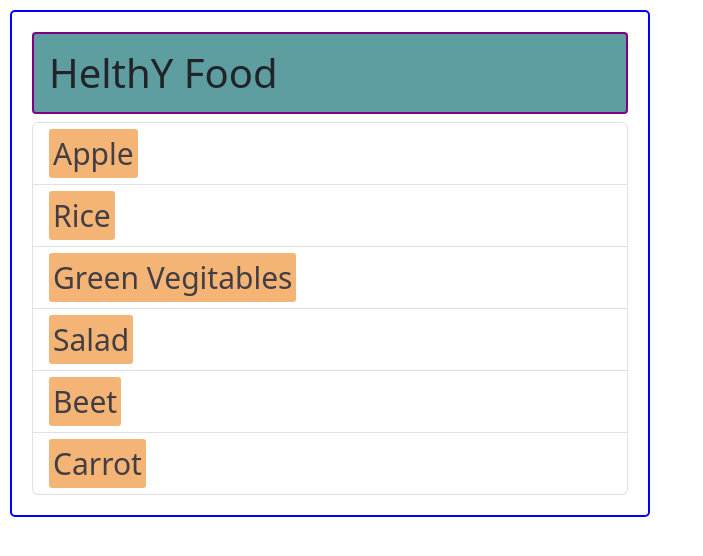
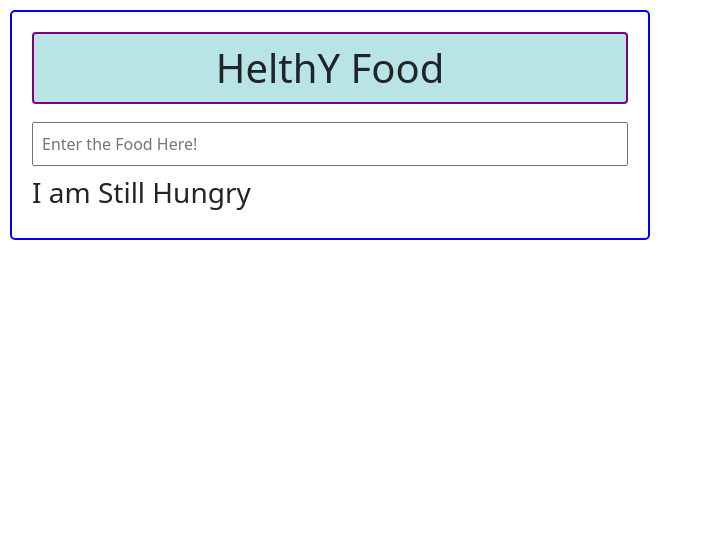
Before and after one commit to khotketan007/Node-JS, a React (Vite) app in the folder Projects/Learning-Fragment/: page / in a window 1280 px wide. Shown: the top 556 px of the page, without its empty margins (0-703 px from the left). Built offline with nearby package versions, Linux system fonts and the light colour scheme.

Commit message:
Some new Changes

```diff
--- a/Projects/Learning-Fragment/src/App.css
+++ b/Projects/Learning-Fragment/src/App.css
@@ -1,7 +1,8 @@
 .food-heading {
   padding: 10px;
   border: 2px solid purple;
-  background-color: cadetblue;
-  padding: 15px;
+  background-color: rgb(185, 228, 229);
   border-radius: 4px;
+  text-align: center;
+  padding: 10px;
 }
--- a/Projects/Learning-Fragment/src/App.jsx
+++ b/Projects/Learning-Fragment/src/App.jsx
@@ -1,24 +1,28 @@
 import FoodItems from "./components/FoodItems";
 import ErrorMesg from "./components/ErrorMesg";
-import React from "react";
+import React, { useState } from "react";
 import "./App.css";
 import Container from "./components/Container";
+import FoodInput from "./components/FoodInput";
 
 function App() {
-  let FoodItem = [
-    "Apple",
-    "Rice",
-    "Green Vegitables",
-    "Salad",
-    "Beet",
-    "Carrot",
-  ];
+  const [FoodItem, setFoodItem] = useState([]);
+
+  const onKeyDown = (event) => {
+    if (event.key === "Enter") {
+      let newFoodItem = event.target.value;
+      let newFoodItemAdd = [...FoodItem, newFoodItem];
+      setFoodItem(newFoodItemAdd);
+      // console.log(`You Entered Food item is : ${newFoodItem}`);
+    }
+  };
+
   return (
     <Container>
       <h1 className="food-heading">HelthY Food</h1>
-      {/* Logical Operator */}
+      <FoodInput handleKeyDown={onKeyDown}></FoodInput>
+      <FoodItems items={FoodItem} />
       <ErrorMesg items={FoodItem} />
-      <FoodItems items={FoodItem} />
     </Container>
   );
 }
--- a/Projects/Learning-Fragment/src/components/Container.jsx
+++ b/Projects/Learning-Fragment/src/components/Container.jsx
@@ -1,8 +1,8 @@
 import styles from './Container.module.css';
 
-const Container = (props) => {
+const Container = ({children}) => {
   return <div className={styles.container}>
-    {props.children}
+    {children}
   </div>
 }
 export default Container;
--- /dev/null
+++ b/Projects/Learning-Fragment/src/components/FoodInput.jsx
@@ -0,0 +1,15 @@
+import styles from "./FoodInput.module.css";
+
+const FoodInput = ({ handleKeyDown }) => {
+  return (
+    <>
+      <input
+        type="text"
+        placeholder="Enter the Food Here!"
+        className={styles.foodInput}
+        onKeyDown={handleKeyDown}
+      ></input>
+    </>
+  );
+};
+export default FoodInput;
--- /dev/null
+++ b/Projects/Learning-Fragment/src/components/FoodInput.module.css
@@ -0,0 +1,5 @@
+.foodInput {
+  margin: 10px 0px;
+  width: 100%;
+  padding: 8px;
+}
--- a/Projects/Learning-Fragment/src/components/FoodItems.jsx
+++ b/Projects/Learning-Fragment/src/components/FoodItems.jsx
@@ -4,7 +4,7 @@ const FoodItems = ({ items }) => {
   return (
     <ul className="list-group">
       {items.map((item) => (
-        <Item key={item} Fooditem={item} />
+        <Item key={item} Fooditem={item} changeColor={true} />
       ))}
     </ul>
   );
--- a/Projects/Learning-Fragment/src/components/Item.jsx
+++ b/Projects/Learning-Fragment/src/components/Item.jsx
@@ -1,11 +1,17 @@
 import styles from "./Item.module.css";
-const Item = ({ Fooditem }) => {
+const Item = ({ Fooditem, changeColor, handleClick }) => {
   // You can Do also destructuring of the Properties
   // let { foodItem } = props;
   return (
     <>
-      <li className="list-group-item">
+      <li className={`list-group-item ${changeColor && "active"}`}>
         <span className={`${styles["kk-bold"]}`}>{Fooditem}</span>
+        <button
+          className={`${styles.button} btn btn-outline-warning`}
+          onClick={handleClick}
+        >
+          Buy
+        </button>
       </li>
     </>
   );
--- a/Projects/Learning-Fragment/src/components/Item.module.css
+++ b/Projects/Learning-Fragment/src/components/Item.module.css
@@ -1,8 +1,15 @@
 .kk-bold {
-  font-weight: 400;
-  background-color: rgb(243, 180, 117);
-  color: rgb(66, 62, 67);
-  font-size: 30px;
-  border-radius: 3px;
-  padding: 4px;
+  font-weight: 600;
+  /* background-color: rgb(243, 180, 117); */
+  color: rgb(240, 19, 19);
+  display: inline-block;
+  font-size: 20px;
+  /* border-radius: 3px; */
+  /* padding: 4px; */
 }
+.button {
+  /* font-size: 100px; */
+  /* width: 60px; */
+  text-align: right;
+  float: right;
+}
```
